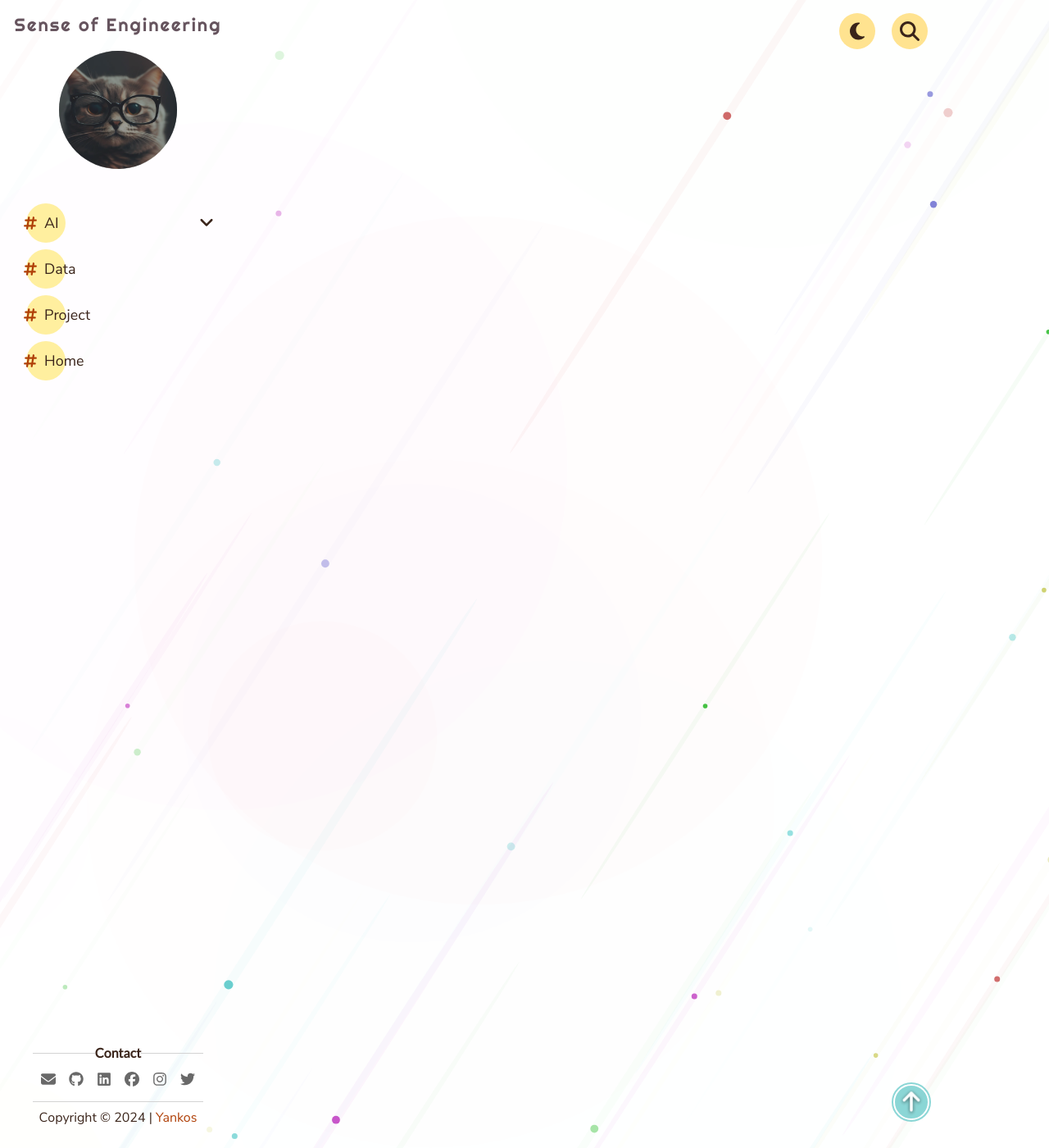
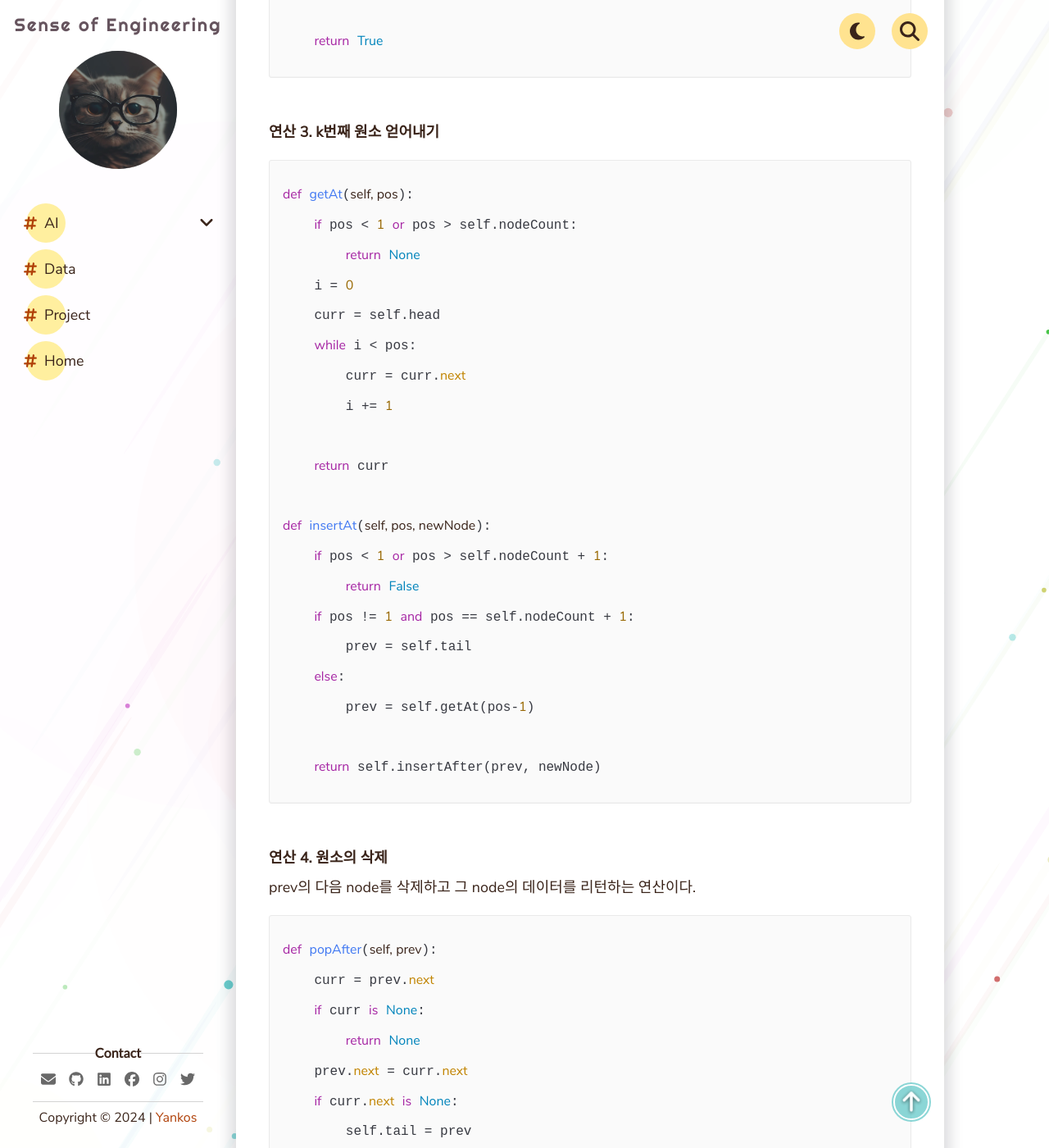
Before and after one commit to jjunier/jjunier.github.io, a Jekyll site: the page built from _pages/Data/DevCourse/post-01.md, in a window 1280 px wide and 1400 px high, scrolled down 14597 px. Shown: the whole window at 82% size. Built offline with Jekyll 4.4.1, drawn with Linux system fonts in a browser that asks for light colours; comment, search, counter and statistics services are not loaded; some of the changed text lies outside the part shown.

Commit message:
docs: update WIL01(title: Data Structure & Algorithms) pages

````diff
--- a/_pages/Data/DevCourse/post-01.md
+++ b/_pages/Data/DevCourse/post-01.md
@@ -280,3 +280,111 @@ def concat(self, L):
         self.L.tail
     self.nodeCount += L.nodeCount
 ```
+
+## 자료구조 3 | 확장된 연결 리스트(Extended Linked List)
+---
+연결 리스트는 삽입과 삭제가 유연하다는 가장 큰 장점을 가지고 있다. 하지만, 어느 위치에 노드를 삽입하는 괒에서 삽입 위치까지 따라 가야하는 부담이 존재한다.
+
+이에 기존의 연결 리스트의 맨 앞에 dummy node를 추가하여 기존의 부담을 해소한다.
+
+![확장된 연결 리스트](/assets/img/contents/extended_linkedlist.png "Extended Linked List")
+
+
+```python
+class LinkedList:
+    def __init__(self):
+        self.nodeCount = 0
+        self.head = None
+        self.tail = None
+        self.head.next = self.tail
+```
+
+## 연결 리스트 연산 네 가지
+---
+**연산 1. 리스트 순회**
+
+```python
+def traverse(self):
+    result = []
+    curr = self.head
+    while curr.next:
+        curr = curr.next
+        result.append(curr.data)
+
+    return result
+```
+
+**연산 2. 원소의 삽입**
+prev가 가리키는 node 다음에 newNode를 삽입하고 성공/실패 여부에 따라 True/False를 리턴하는 연산이다.
+
+```python
+def insertAfter(self, prev, newNode):
+    newNode.next = prev.next
+    if prev.next is None:
+        self.tail = newNode
+    prev.next = newNode
+    self.nodeCount += 1
+
+    return True
+```
+
+**연산 3. k번째 원소 얻어내기**
+
+```python
+def getAt(self, pos):
+    if pos < 1 or pos > self.nodeCount:
+        return None
+    i = 0
+    curr = self.head
+    while i < pos:
+        curr = curr.next
+        i += 1
+
+    return curr
+
+def insertAt(self, pos, newNode):
+    if pos < 1 or pos > self.nodeCount + 1:
+        return False
+    if pos != 1 and pos == self.nodeCount + 1:
+        prev = self.tail
+    else:
+        prev = self.getAt(pos-1)
+
+    return self.insertAfter(prev, newNode)
+```
+
+**연산 4. 원소의 삭제**
+prev의 다음 node를 삭제하고 그 node의 데이터를 리턴하는 연산이다.
+
+```python
+def popAfter(self, prev):
+    curr = prev.next
+    if curr is None:
+        return None
+    prev.next = curr.next
+    if curr.next is None:
+        self.tail = prev
+    self.nodeCount -= 1
+
+    return curr.data
+
+def popAt(self, pos):
+    if pos < 1 or pos > self.nodeCount:
+        raise IndexError
+    prev = self.getAt(pos-1)
+
+    return self.popAfter(prev)
+```
+
+
+**두 리스트의 연결**
+
+```python
+def concat(self, L):
+    self.tail.next = L.head.next
+    if L.tail:
+        self.tail = L.tail
+    self.nodeCount += L.nodeCount
+```
+## 자료구조 4 | 양방향 연결 리스트(Doubly Linked List)
+---
````
Also changed, not shown: assets/img/contents/extended_linkedlist.png (added).
